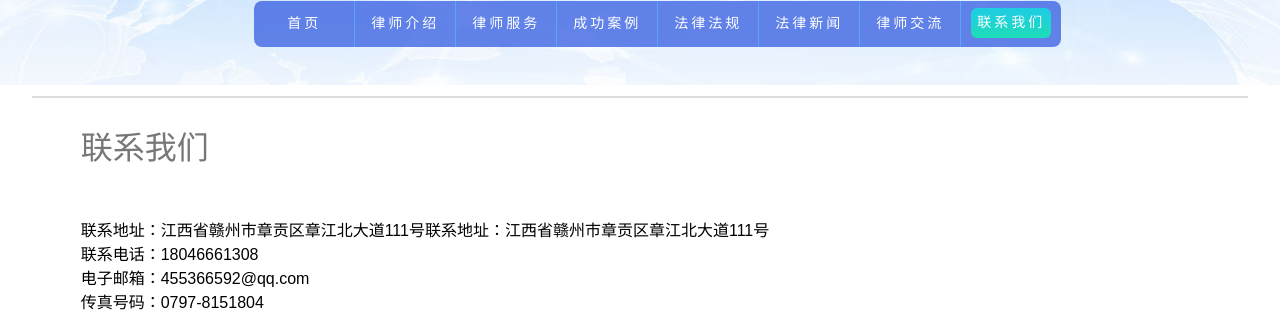
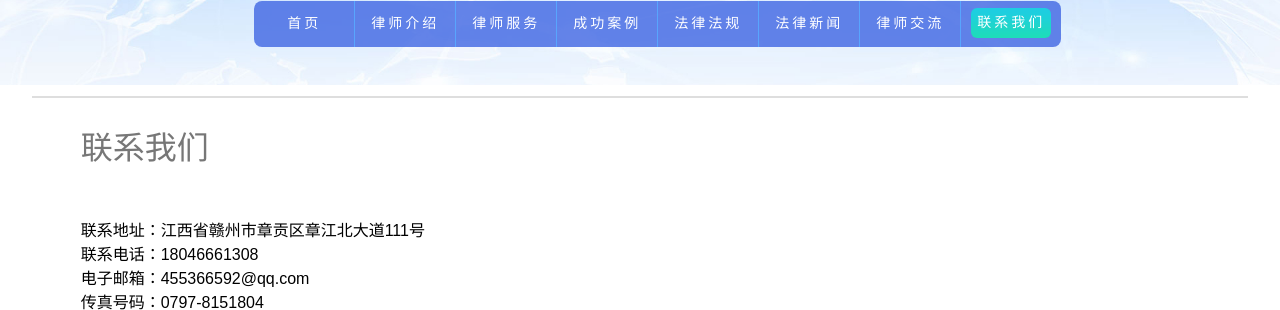
Before and after one commit to AmazingBeerBelly/lawyer_site, a Django app: page /contact_us/ in a window 1280 px wide. Shown: the part 72-382 px from the top of the page. Run offline with Django 3.2, Linux system fonts and the light colour scheme; parts of the project's set-up code (start-up, migrations or seed data) failed here and were passed over; some web fonts are replaced.

Commit message:
remove extra address

```diff
--- a/index/templates/contact_us.html
+++ b/index/templates/contact_us.html
@@ -14,7 +14,7 @@
     <div class="main mainBox">
         <div class="contact-form">
             <ul class="cont_usBox">
-                <li>联系地址：江西省赣州市章贡区章江北大道111号联系地址：江西省赣州市章贡区章江北大道111号</li>
+                <li>联系地址：江西省赣州市章贡区章江北大道111号</li>
                 <li>联系电话：18046661308</li>
                 <li>电子邮箱：455366592@qq.com</li>
                 <li>传真号码：0797-8151804</li>
```
